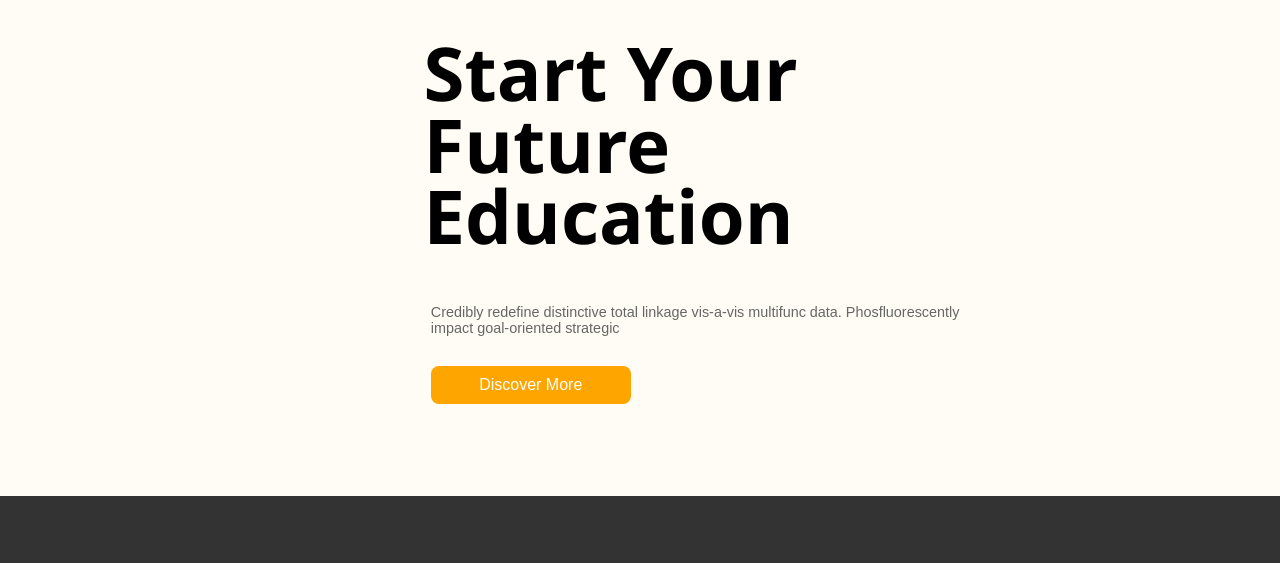
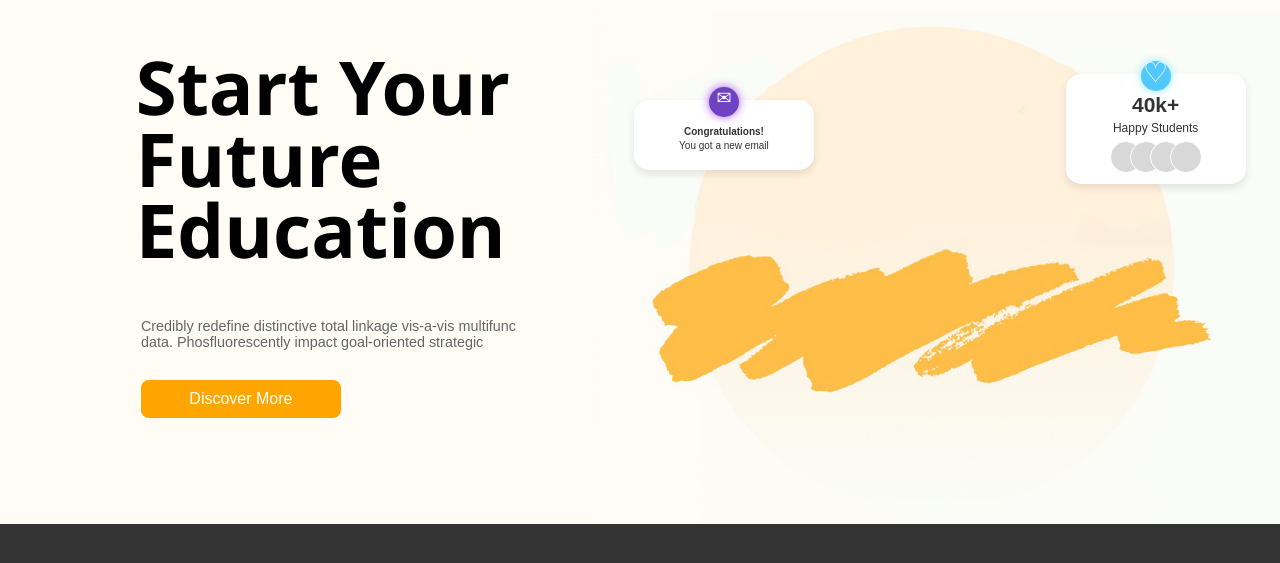
Before and after one commit to windeesel365/frontend-Miniproject-Eu, a plain HTML site: page index.html in a window 1280 px wide. Shown: the part 121-684 px from the top of the page. Drawn offline with Linux system fonts and the light colour scheme.

Commit message:
feat:Add main-container-components

```diff
--- a/index.html
+++ b/index.html
@@ -40,6 +40,49 @@
           <button class="discover-more-button">Discover More</button>
       </div>
 
+
+      <div class="main-right-set">
+
+        <a href="#"><img class="responsive-image" src="images/center_background1.jpg" alt="center background"></a>
+
+        <div>
+            <a href="#">
+                <div class="notification-card">
+                    <div>
+                        <div class="circle-behind"></div>
+                        <div class="envelope-icon">✉</div>
+                    </div>
+                    <div class="notification-body">
+                        <strong>Congratulations!</strong><br>
+                        You got a new email
+                    </div>
+                </div>
+            </a>
+
+            <a href="#">
+                <div class="notification-card-second">
+                    <div>
+                        <div class="circle-behind-second"></div>
+                        <div class="heart-icon">♡</div>
+                    </div>
+                    <div class="notification-body-second">
+                        <strong class="big-notification-body-second">40k+</strong><br>
+                        Happy Students
+                    </div>
+
+                    <div class="circle-container">
+                        <div class="circle1"></div>
+                        <div class="circle2"></div>
+                        <div class="circle3"></div>
+                        <div class="circle4"></div>
+
+                    </div>
+
+                </div>
+            </a>
+        </div>
+      </div>
+    </div>
 </main>
 
 <script src="script.js"></script>
```
